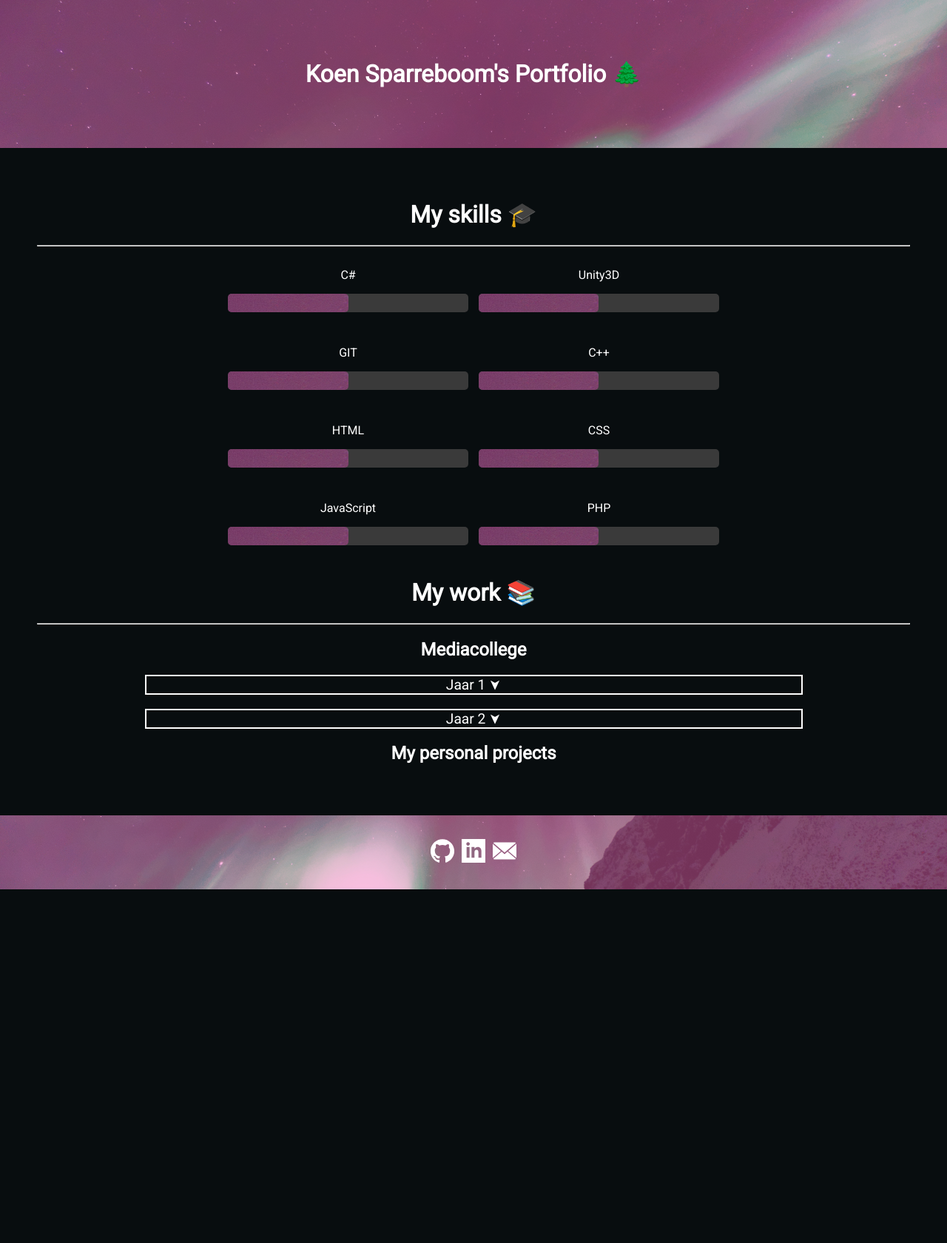
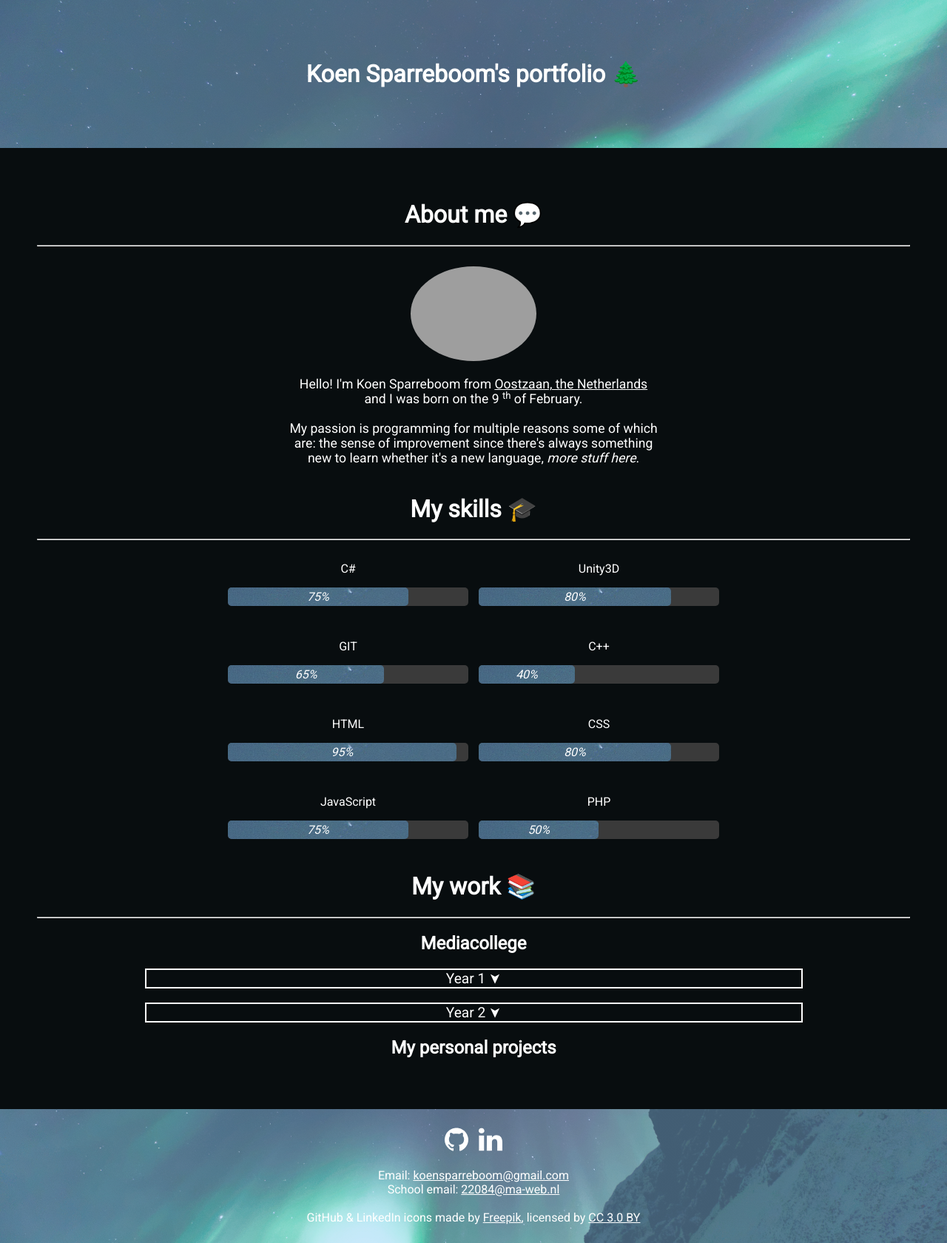
Before and after one commit to Nibkat/portfolio-old, a PHP site: page / in a window 1280 px wide. Shown: the whole page at 74% size. Before the commit the page ends 1202 px from the top, so only its background shows below. Run offline with PHP 8.4, Linux system fonts and the light colour scheme; some libraries are stand-ins or nearby versions; grey boxes are pictures that could not be loaded.

Commit message:
Added an about me, improved the footer & added percentages to the skill bars

```diff
--- a/index.html
+++ b/index.html
@@ -5,17 +5,40 @@
   <meta charset="utf-8">
   <meta name="viewport" content="width=device-width, initial-scale=1.0">
   <meta http-equiv="X-UA-Compatible" content="ie=edge">
-  <title>Koen Sparreboom's Portfolio 🌲</title>
+  <title>Koen Sparreboom's Portfolio</title>
   <link href="https://fonts.googleapis.com/css?family=Roboto" rel="stylesheet">
   <link rel="stylesheet" href="style.css" type="text/css">
 </head>
 
 <body>
   <div class="header">
-    <h1>Koen Sparreboom's Portfolio 🌲</h1>
+    <div class="header-inner">
+      <h1>Koen Sparreboom's portfolio 🌲</h1>
+    </div>
   </div>
 
   <div class="container">
+    <h1>About me 💬</h1>
+
+    <hr>
+    <br>
+
+    <div class="about">
+      <img style="border-radius:90%" src="https://ih0.redbubble.net/image.425322708.6856/flat,800x800,075,f.jpg" height="128px">
+
+      <br>
+
+      <p style="font-size: 1.1em; max-width: 500px; min-width: 200px; display:inline-block;">Hello! I'm Koen Sparreboom from
+        <a class="link" href="https://www.google.nl/maps/place/Strekel,+Oostzaan/@52.4341585,4.8688501,17.01z/data=!4m5!3m4!1s0x47c5fd530c911feb:0x3a366bce8e4492f1!8m2!3d52.4341472!4d4.871041"
+          target="_blank" title="Location on Google maps">Oostzaan, the Netherlands</a> and I was born on the 9
+        <span class="date">th</span> of February.
+        <br>
+        <br>My passion is programming for multiple reasons some of which are: the sense of improvement since there's always something
+        new to learn whether it's a new language,
+        <i>more stuff here</i>.</p>
+      <br>
+    </div>
+
     <h1>My skills 🎓</h1>
 
     <hr>
@@ -24,7 +47,7 @@
       <div class="skill">
         <p>C#</p>
         <div class="skill-percentage">
-          <div class="skill-percentage-inner" style="width: 50%;"></div>
+          <div class="skill-percentage-inner" style="width: 75%;">75%</div>
         </div>
         <br>
       </div>
@@ -32,7 +55,7 @@
       <div class="skill">
         <p>Unity3D</p>
         <div class="skill-percentage">
-          <div class="skill-percentage-inner" style="width: 50%;"></div>
+          <div class="skill-percentage-inner" style="width: 80%;">80%</div>
         </div>
         <br>
       </div>
@@ -42,7 +65,7 @@
       <div class="skill">
         <p>GIT</p>
         <div class="skill-percentage">
-          <div class="skill-percentage-inner" style="width: 50%;"></div>
+          <div class="skill-percentage-inner" style="width: 65%;">65%</div>
         </div>
         <br>
       </div>
@@ -50,7 +73,7 @@
       <div class="skill">
         <p>C++</p>
         <div class="skill-percentage">
-          <div class="skill-percentage-inner" style="width: 50%;"></div>
+          <div class="skill-percentage-inner" style="width: 40%;">40%</div>
         </div>
         <br>
       </div>
@@ -58,7 +81,7 @@
       <div class="skill">
         <p>HTML</p>
         <div class="skill-percentage">
-          <div class="skill-percentage-inner" style="width: 50%;"></div>
+          <div class="skill-percentage-inner" style="width: 95%;">95%</div>
         </div>
         <br>
       </div>
@@ -66,7 +89,7 @@
       <div class="skill">
         <p>CSS</p>
         <div class="skill-percentage">
-          <div class="skill-percentage-inner" style="width: 50%;"></div>
+          <div class="skill-percentage-inner" style="width: 80%;">80%</div>
         </div>
         <br>
       </div>
@@ -74,7 +97,7 @@
       <div class="skill">
         <p>JavaScript</p>
         <div class="skill-percentage">
-          <div class="skill-percentage-inner" style="width: 50%;"></div>
+          <div class="skill-percentage-inner" style="width: 75%;">75%</div>
         </div>
         <br>
       </div>
@@ -82,7 +105,7 @@
       <div class="skill">
         <p>PHP</p>
         <div class="skill-percentage">
-          <div class="skill-percentage-inner" style="width: 50%;"></div>
+          <div class="skill-percentage-inner" style="width: 50%;">50%</div>
         </div>
         <br>
       </div>
@@ -95,7 +118,7 @@
     <h2>Mediacollege</h2>
 
     <div>
-      <div id="yearOneFlip" class="flip">Jaar 1
+      <div id="yearOneFlip" class="flip">Year 1
         <span id="arrow">&#x27A4;</span>
       </div>
 
@@ -107,7 +130,7 @@
     <br>
 
     <div>
-      <div id="yearTwoFlip" class="flip">Jaar 2
+      <div id="yearTwoFlip" class="flip">Year 2
         <span id="arrow">&#x27A4;</span>
       </div>
 
@@ -120,15 +143,28 @@
   </div>
 
   <div class="footer">
-    <a class="icon" href="https://github.com/LtKst" target="_blank">
-      <img src="resources/github.svg" width="32px">
-    </a>
-    <a class="icon" href="https://www.linkedin.com/in/koen-sparreboom-76bba314a/" target="_blank">
-      <img src="resources/linkedin.svg" width="32px">
-    </a>
-    <a class="icon" href="mailto:koensparreboom@gmail.com" target="_self">
-      <img src="resources/email.svg" width="32px">
-    </a>
+    <div class="footer-inner">
+      <a href="https://github.com/LtKst" target="_blank"><img class="icon" src="resources/icons/github-logo-1.svg" width="32px"></a>
+
+      <a href="https://www.linkedin.com/in/koen-sparreboom-76bba314a/" target="_blank"><img class="icon" src="resources/icons/linkedin-logo-1.svg" width="32px"></a>
+
+      <br>
+      <br>
+
+      <span>Email: </span>
+      <a class="link" href="mailto:koensparreboom@gmail.com">koensparreboom@gmail.com</a>
+      <br>
+      <span>School email:</span>
+      <a class="link" href="mailto:22084@ma-web.nl">22084@ma-web.nl</a>
+
+      <br>
+      <br>
+
+      <div>GitHub & LinkedIn icons made by
+        <a class="link" href="http://www.freepik.com" title="Freepik" target="_blank">Freepik</a>, licensed by
+        <a class="link" href="http://creativecommons.org/licenses/by/3.0/" title="Creative Commons BY 3.0" target="_blank">CC 3.0 BY</a>
+      </div>
+    </div>
   </div>
 
   <script src="https://ajax.googleapis.com/ajax/libs/jquery/3.2.1/jquery.min.js"></script>
--- a/style.css
+++ b/style.css
@@ -11,7 +11,7 @@ body {
   justify-content: center;
   align-items: center;
   font-family: 'Roboto', sans-serif, Arial;
-  background: linear-gradient( rgba(255, 111, 195, 0.45), rgba(255, 111, 195, 0.45)), url('resources/Aurora.jpg');
+  background: linear-gradient( rgba(146, 206, 255, 0.45), rgba(146, 206, 255, 0.45)), url('resources/Aurora.jpg');
   background-repeat: no-repeat;
   background-attachment: fixed;
   background-size: 100%;
@@ -34,13 +34,13 @@ body {
 
 .footer {
   width: 100%;
-  height: 100px;
-  margin: 0;
   display: flex;
   justify-content: center;
   align-items: center;
+  margin: 0;
+  padding: 25px 0 25px 0;
   font-family: 'Roboto', sans-serif, Arial;
-  background: linear-gradient( rgba(255, 111, 195, 0.45), rgba(255, 111, 195, 0.45)), url('resources/Aurora.jpg');
+  background: linear-gradient( rgba(146, 206, 255, 0.45), rgba(146, 206, 255, 0.45)), url('resources/Aurora.jpg');
   background-attachment: fixed;
   background-repeat: no-repeat;
   background-size: 100%;
@@ -48,7 +48,13 @@ body {
   color: #fff;
 }
 
-/* skills */
+.header-inner,
+.footer-inner {
+  text-align: center;
+}
+
+
+/* start skills */
 
 .skills {
   width: 750px;
@@ -69,14 +75,21 @@ body {
 }
 
 .skill-percentage-inner {
-  background: linear-gradient( rgba(255, 111, 195, 0.45), rgba(255, 111, 195, 0.45)), url('resources/Aurora.jpg');
+  display: flex;
+  justify-content: center;
+  align-items: center;
+  height: 100%;
+  background: linear-gradient( rgba(146, 206, 255, 0.45), rgba(146, 206, 255, 0.45)), url('resources/Aurora.jpg');
   background-attachment: fixed;
-  height: 100%;
   border-radius: 5px;
+  font-style: italic;
 }
 
 
 /* end skills */
+
+
+/* start panels */
 
 .flip,
 .panel {
@@ -106,6 +119,37 @@ body {
   transition: all .5s;
 }
 
+
+/* end panels */
+
 .icon {
   padding: 0 5px 0 5px;
+  filter: invert(100%);
+  transition: transform 0.2s;
 }
+
+.icon:hover {
+  transform: scale(1.15);
+}
+
+.date {
+  top: -0.5em;
+  font-size: 75%;
+  line-height: 0;
+  position: relative;
+  vertical-align: baseline;
+}
+
+.link {
+  color: #fff;
+  text-decoration: none;
+  text-decoration: underline;
+}
+
+.link:visited {
+  color: #d1d1d1;
+}
+
+.link:hover {
+  color: #b6b6b6;
+}
```
Also changed, not shown: resources/icons/github-logo-1.svg (added), resources/icons/github-logo.svg (added), resources/icons/linkedin-logo-1.svg (added), resources/icons/linkedin-logo.svg (added).
